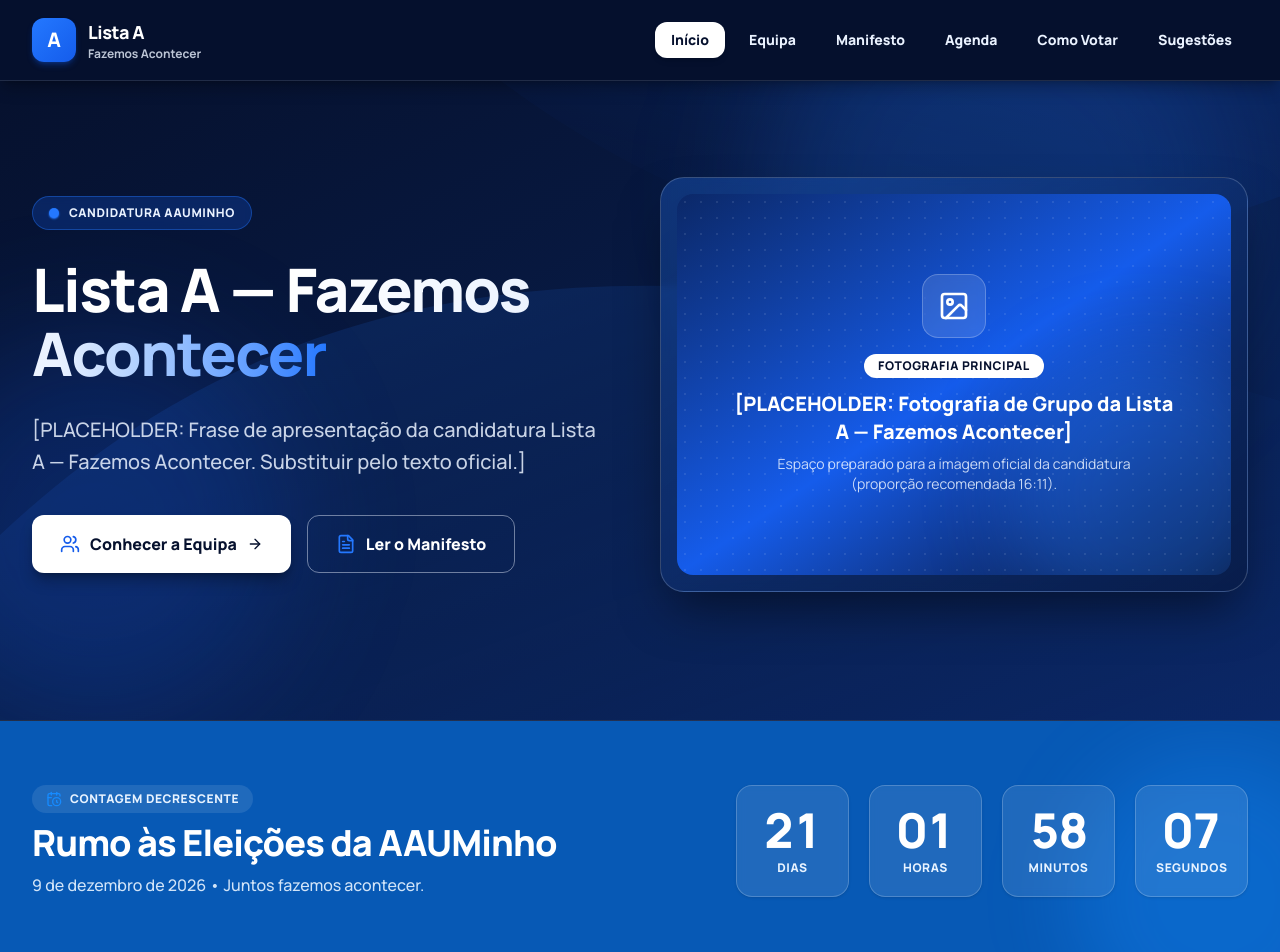
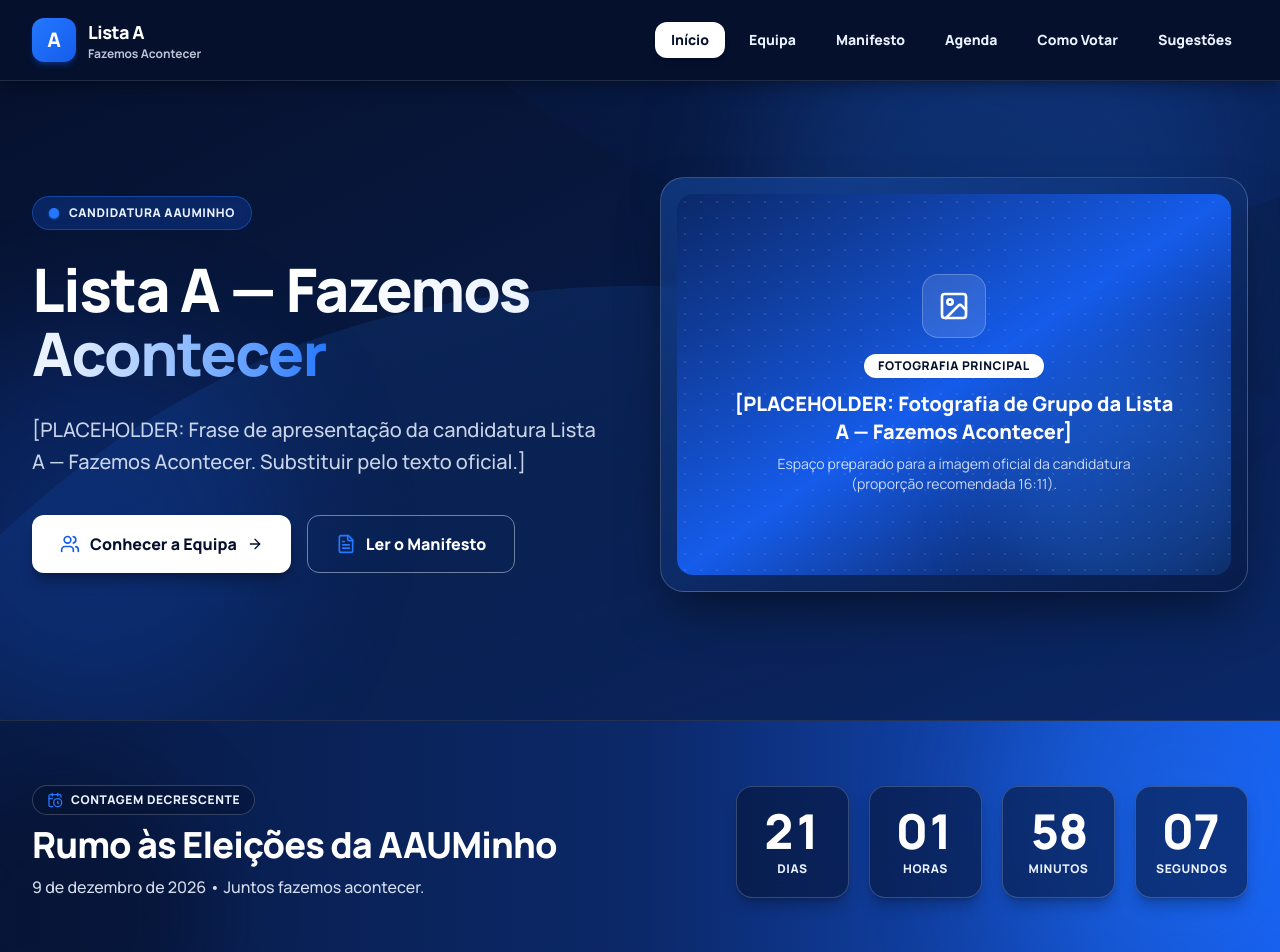
Before and after one commit to listaaaauminho2027-boop/Fazemos-Acontecer, a Next.js app: page / in a window 1280 px wide. Shown: the top 952 px of the page. Built offline with nearby package versions, Linux system fonts and the light colour scheme.

Commit message:
Update Countdown.tsx

```diff
--- a/src/components/Countdown.tsx
+++ b/src/components/Countdown.tsx
@@ -80,22 +80,24 @@ export default function Countdown() {
   return (
     <section
       aria-label="Contagem decrescente para as eleições"
-      className="bg-[#0759B5] text-white py-14 sm:py-16 relative overflow-hidden"
+      className="bg-gradient-to-r from-[#081B46] via-[#0B2868] to-[#155CEB] text-white py-14 sm:py-16 relative overflow-hidden border-b border-[#EAF2FF]/15"
     >
-      <div className="absolute -right-20 -bottom-20 w-72 h-72 rounded-full bg-[#168BFF]/30 blur-2xl pointer-events-none" />
+      {/* Arco luminoso decorativo */}
+      <div className="absolute -right-24 -top-24 w-96 h-96 rounded-full bg-[#2478FF]/30 blur-3xl pointer-events-none" />
+      <div className="absolute -left-20 -bottom-24 w-72 h-72 rounded-full bg-[#06112E]/60 blur-2xl pointer-events-none" />
 
       <div className="max-w-7xl mx-auto px-4 sm:px-6 lg:px-8 relative z-10">
         {(phase === 'before' || phase === 'loading') && (
           <div className="flex flex-col lg:flex-row items-center justify-between gap-8 lg:gap-12">
             <div className="space-y-2.5 text-center lg:text-left">
-              <div className="inline-flex items-center gap-2 px-3.5 py-1.5 rounded-full bg-white/10 text-[#E8F3FF] font-extrabold text-xs uppercase tracking-wider">
-                <CalendarClock className="w-4 h-4 text-[#168BFF]" />
+              <div className="inline-flex items-center gap-2 px-3.5 py-1.5 rounded-full bg-[#06112E]/45 border border-[#EAF2FF]/20 text-[#EAF2FF] font-extrabold text-xs uppercase tracking-wider">
+                <CalendarClock className="w-4 h-4 text-[#2478FF]" />
                 <span>Contagem Decrescente</span>
               </div>
-              <h2 className="text-2xl sm:text-4xl font-extrabold tracking-tight">
+              <h2 className="text-2xl sm:text-4xl font-extrabold tracking-tight text-white">
                 Rumo às Eleições da AAUMinho
               </h2>
-              <p className="text-sm sm:text-base text-[#E8F3FF]/90 font-medium">
+              <p className="text-sm sm:text-base text-[#EAF2FF]/90 font-medium">
                 9 de dezembro de 2026 • Juntos fazemos acontecer.
               </p>
             </div>
@@ -109,12 +111,12 @@ export default function Countdown() {
               ].map((unit) => (
                 <div
                   key={unit.label}
-                  className="bg-white/10 backdrop-blur-xs border border-white/20 rounded-2xl p-3.5 sm:p-5 text-center shadow-sm"
+                  className="bg-[#06112E]/55 backdrop-blur-md border border-[#EAF2FF]/20 rounded-2xl p-3.5 sm:p-5 text-center shadow-lg shadow-black/25"
                 >
                   <span className="block text-3xl sm:text-5xl font-extrabold text-white tabular-nums tracking-tight">
                     {unit.value}
                   </span>
-                  <span className="text-[11px] sm:text-xs font-extrabold uppercase tracking-wider text-[#E8F3FF] mt-1.5 block">
+                  <span className="text-[11px] sm:text-xs font-extrabold uppercase tracking-wider text-[#EAF2FF] mt-1.5 block">
                     {unit.label}
                   </span>
                 </div>
@@ -125,14 +127,14 @@ export default function Countdown() {
 
         {phase === 'today' && (
           <div className="text-center py-4 space-y-4">
-            <div className="inline-flex items-center gap-2 px-4 py-1.5 rounded-full bg-[#168BFF] text-white font-extrabold text-xs uppercase tracking-widest shadow-sm">
-              <Sparkles className="w-4 h-4" />
+            <div className="inline-flex items-center gap-2 px-4 py-1.5 rounded-full bg-white text-[#06112E] font-extrabold text-xs uppercase tracking-widest shadow-md">
+              <Sparkles className="w-4 h-4 text-[#155CEB]" />
               <span>9 de Dezembro de 2026</span>
             </div>
             <h2 className="text-5xl sm:text-7xl font-extrabold tracking-tight text-white">
               É HOJE!
             </h2>
-            <p className="text-lg sm:text-xl text-[#E8F3FF] font-semibold max-w-2xl mx-auto">
+            <p className="text-lg sm:text-xl text-[#EAF2FF] font-semibold max-w-2xl mx-auto">
               Chegou o dia de decidir o futuro da nossa Academia. Participa e vota Lista A — Fazemos Acontecer!
             </p>
           </div>
@@ -140,14 +142,14 @@ export default function Countdown() {
 
         {phase === 'after' && (
           <div className="text-center py-4 space-y-4">
-            <div className="inline-flex items-center gap-2 px-4 py-1.5 rounded-full bg-white/15 text-[#E8F3FF] font-extrabold text-xs uppercase tracking-wider">
-              <HeartHandshake className="w-4 h-4 text-[#168BFF]" />
+            <div className="inline-flex items-center gap-2 px-4 py-1.5 rounded-full bg-[#06112E]/50 border border-[#EAF2FF]/20 text-[#EAF2FF] font-extrabold text-xs uppercase tracking-wider">
+              <HeartHandshake className="w-4 h-4 text-[#2478FF]" />
               <span>Lista A — Fazemos Acontecer</span>
             </div>
             <h2 className="text-3xl sm:text-5xl font-extrabold tracking-tight text-white">
               Obrigado a todos os estudantes!
             </h2>
-            <p className="text-base sm:text-lg text-[#E8F3FF] font-medium max-w-2xl mx-auto">
+            <p className="text-base sm:text-lg text-[#EAF2FF] font-medium max-w-2xl mx-auto">
               Agradecemos a cada estudante que participou, debateu e fez parte desta caminhada connosco na Universidade do Minho.
             </p>
           </div>
```
